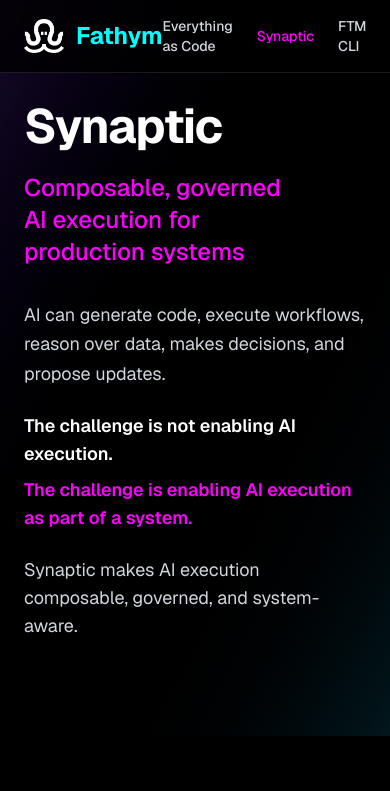
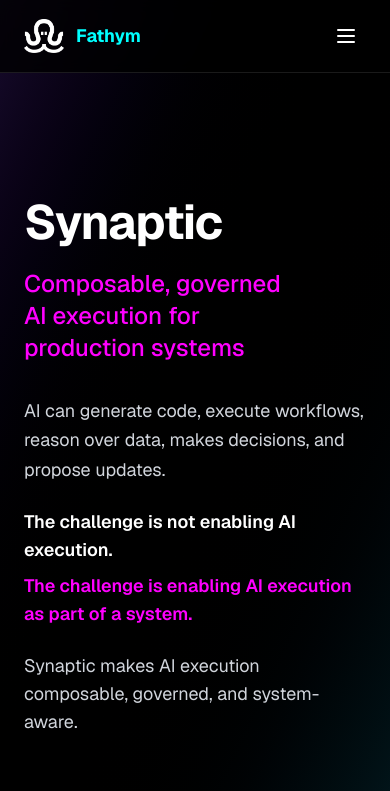
Before and after one commit to mpjbusiness/v0-fathym-homepage-design, a Next.js app: page /synaptic in a window 390 px wide. Shown: the top 791 px of the page. Built offline with nearby package versions, Linux system fonts and the light colour scheme.

Commit message:
feat: create mobile-responsive Navbar component
Implement dropdown navbar with hamburger menu and update multiple pages

Co-authored-by: Matt Jackson <55766355+mpjbusiness@users.noreply.github.com>

```diff
--- a/app/everything-as-code/page.tsx
+++ b/app/everything-as-code/page.tsx
@@ -1,42 +1,13 @@
 import { Button } from "@/components/ui/button"
 import { ArrowRight, Code2, Workflow, Shield, Globe, Blocks, Cpu } from "lucide-react"
 import Link from "next/link"
-import Image from "next/image"
 import FathymArchitectureDiagram from "@/components/FathymArchitectureDiagram"
+import Navbar from "@/components/Navbar"
 
 export default function EverythingAsCodePage() {
   return (
     <div className="min-h-screen bg-black text-white">
-      <nav className="fixed top-0 z-50 w-full border-b border-white/10 bg-black/80 backdrop-blur-sm">
-        <div className="mx-auto flex max-w-7xl items-center justify-between px-6 py-4 lg:px-8">
-          <Link href="/" className="flex items-center gap-3 hover:opacity-80 transition-opacity">
-            <div className="relative h-10 w-10">
-              <Image src="/images/thinky-white.png" alt="Fathym" fill className="object-contain" />
-            </div>
-            <span className="text-xl sm:text-2xl font-bold text-[#00FFFF]">Fathym</span>
-          </Link>
-          <div className="flex items-center gap-3 sm:gap-6">
-            <Link
-              href="/everything-as-code"
-              className="text-xs sm:text-sm font-medium text-[#00FFFF] transition-colors hover:text-[#00FFFF]/80"
-            >
-              Everything as Code
-            </Link>
-            <Link
-              href="/synaptic"
-              className="text-xs sm:text-sm font-medium text-gray-300 transition-colors hover:text-[#FF00FF]"
-            >
-              Synaptic
-            </Link>
-            <Link
-              href="/ftm-cli"
-              className="text-xs sm:text-sm font-medium text-gray-300 transition-colors hover:text-[#FFFF00]"
-            >
-              FTM CLI
-            </Link>
-          </div>
-        </div>
-      </nav>
+      <Navbar currentPage="everything-as-code" />
 
       {/* Hero Section */}
       <section className="relative overflow-hidden pt-24 sm:pt-32">
@@ -463,7 +434,7 @@ export default function EverythingAsCodePage() {
               </div>
 
               <div>
-                <h4 className="text-xl font-bold text-[#FF00FF]">AI cannot:</h4>
+                <h4 className="text-xl font-bold text-[#FF00FF]">AI cannot</h4>
                 <ul className="mt-4 space-y-3 text-gray-300">
                   <li className="flex items-start gap-3">
                     <span className="text-[#FF00FF]">✕</span>
--- a/app/ftm-cli/page.tsx
+++ b/app/ftm-cli/page.tsx
@@ -1,42 +1,16 @@
 import { Button } from "@/components/ui/button"
 import { ArrowRight, Terminal, CheckCircle2, Shield, Zap, Eye, Lock } from "lucide-react"
 import Link from "next/link"
-import Image from "next/image"
-import FtmCliDiagram from "@/components/FtmCliDiagram" // Assuming FtmCliDiagram is imported from this path
+import FtmCliDiagram from "@/components/FtmCliDiagram"
+import Navbar from "@/components/Navbar"
 
 export default function FtmCliPage() {
   return (
     <div className="min-h-screen bg-black text-white">
-      <nav className="fixed top-0 z-50 w-full border-b border-white/10 bg-black/80 backdrop-blur-sm">
-        <div className="mx-auto flex max-w-7xl items-center justify-between px-6 py-4 lg:px-8">
-          <Link href="/" className="flex items-center gap-3 hover:opacity-80 transition-opacity">
-            <div className="relative h-10 w-10">
-              <Image src="/images/thinky-white.png" alt="Fathym" fill className="object-contain" />
-            </div>
-            <span className="text-2xl font-bold text-[#00FFFF]">Fathym</span>
-          </Link>
-          <div className="flex items-center gap-6">
-            <Link
-              href="/everything-as-code"
-              className="text-sm font-medium text-gray-300 transition-colors hover:text-[#00FFFF]"
-            >
-              Everything as Code
-            </Link>
-            <Link href="/synaptic" className="text-sm font-medium text-gray-300 transition-colors hover:text-[#FF00FF]">
-              Synaptic
-            </Link>
-            <Link
-              href="/ftm-cli"
-              className="text-sm font-medium text-[#FFFF00] transition-colors hover:text-[#FFFF00]/80"
-            >
-              FTM CLI
-            </Link>
-          </div>
-        </div>
-      </nav>
+      <Navbar currentPage="ftm-cli" />
 
       {/* Hero Section */}
-      <section className="relative overflow-hidden pt-20">
+      <section className="relative overflow-hidden pt-24 sm:pt-32">
         {/* Gradient Background Effect */}
         <div className="absolute inset-0 bg-gradient-to-br from-[#CA8A04]/20 via-black to-[#7C3AED]/20" />
         <div className="absolute inset-0 bg-[radial-gradient(ellipse_at_top_right,_var(--tw-gradient-stops))] from-[#FFFF00]/10 via-transparent to-transparent" />
@@ -68,7 +42,8 @@ export default function FtmCliPage() {
           <div className="mb-12 max-w-4xl">
             <h3 className="text-3xl font-bold text-white sm:text-4xl">FTM CLI governs AI-driven change</h3>
             <p className="mt-4 text-lg text-gray-300">
-              FTM CLI implements a stage-gated workflow where every change — AI-proposed or human-initiated —passes through explicit approval gates before execution.
+              FTM CLI implements a stage-gated workflow where every change — AI-proposed or human-initiated —passes
+              through explicit approval gates before execution.
             </p>
           </div>
           <FtmCliDiagram />
--- a/app/page.tsx
+++ b/app/page.tsx
@@ -1,43 +1,14 @@
 import { Button } from "@/components/ui/button"
 import { ArrowRight, Code2, Shield, Zap } from "lucide-react"
 import Link from "next/link"
-import Image from "next/image"
 import { EacEcosystemDiagram } from "@/components/eac-ecosystem-diagram"
 import { EacSchemaDisplay } from "@/components/eac-schema-display"
+import Navbar from "@/components/Navbar"
 
 export default function HomePage() {
   return (
     <div className="min-h-screen bg-black text-white">
-      <nav className="fixed top-0 z-50 w-full border-b border-white/10 bg-black/80 backdrop-blur-sm">
-        <div className="mx-auto flex max-w-7xl items-center justify-between px-6 py-4 lg:px-8">
-          <Link href="/" className="flex items-center gap-3 hover:opacity-80 transition-opacity">
-            <div className="relative h-10 w-10">
-              <Image src="/images/thinky-white.png" alt="Fathym" fill className="object-contain" />
-            </div>
-            <span className="text-xl sm:text-2xl font-bold text-[#00FFFF]">Fathym</span>
-          </Link>
-          <div className="flex items-center gap-3 sm:gap-6">
-            <Link
-              href="/everything-as-code"
-              className="text-xs sm:text-sm font-medium text-gray-300 transition-colors hover:text-[#00FFFF]"
-            >
-              Everything as Code
-            </Link>
-            <Link
-              href="/synaptic"
-              className="text-xs sm:text-sm font-medium text-gray-300 transition-colors hover:text-[#FF00FF]"
-            >
-              Synaptic
-            </Link>
-            <Link
-              href="/ftm-cli"
-              className="text-xs sm:text-sm font-medium text-gray-300 transition-colors hover:text-[#FFFF00]"
-            >
-              FTM CLI
-            </Link>
-          </div>
-        </div>
-      </nav>
+      <Navbar currentPage="home" />
 
       {/* Hero Section */}
       <section className="relative overflow-hidden pt-24 sm:pt-32">
--- a/app/synaptic/page.tsx
+++ b/app/synaptic/page.tsx
@@ -1,41 +1,16 @@
 import { Button } from "@/components/ui/button"
 import { ArrowRight, Brain, Shield, Workflow, Lock, Cloud, Layers } from "lucide-react"
 import Link from "next/link"
-import Image from "next/image"
 import SynapticGovernanceDiagram from "@/components/SynapticGovernanceDiagram"
+import Navbar from "@/components/Navbar"
 
 export default function SynapticPage() {
   return (
     <div className="min-h-screen bg-black text-white">
-      <nav className="fixed top-0 z-50 w-full border-b border-white/10 bg-black/80 backdrop-blur-sm">
-        <div className="mx-auto flex max-w-7xl items-center justify-between px-6 py-4 lg:px-8">
-          <Link href="/" className="flex items-center gap-3 hover:opacity-80 transition-opacity">
-            <div className="relative h-10 w-10">
-              <Image src="/images/thinky-white.png" alt="Fathym" fill className="object-contain" />
-            </div>
-            <span className="text-2xl font-bold text-[#00FFFF]">Fathym</span>
-          </Link>
-          <div className="flex items-center gap-6">
-            <Link
-              href="/everything-as-code"
-              className="text-sm font-medium text-gray-300 transition-colors hover:text-[#00FFFF]"
-            >
-              Everything as Code
-            </Link>
-            <Link
-              href="/synaptic"
-              className="text-sm font-medium text-[#FF00FF] transition-colors hover:text-[#FF00FF]/80"
-            >
-              Synaptic
-            </Link>
-            <Link href="/ftm-cli" className="text-sm font-medium text-gray-300 transition-colors hover:text-[#FFFF00]">
-              FTM CLI
-            </Link>
-          </div>
-        </div>
-      </nav>
+      <Navbar currentPage="synaptic" />
+
       {/* Hero Section */}
-      <section className="relative overflow-hidden">
+      <section className="relative overflow-hidden pt-24 sm:pt-32">
         {/* Gradient Background Effect */}
         <div className="absolute inset-0 bg-gradient-to-br from-[#7C3AED]/20 via-black to-[#0E7490]/20" />
         <div className="absolute inset-0 bg-[radial-gradient(ellipse_at_top_right,_var(--tw-gradient-stops))] from-[#FF00FF]/10 via-transparent to-transparent" />
--- /dev/null
+++ b/components/Navbar.tsx
@@ -0,0 +1,95 @@
+"use client"
+
+import { useState } from "react"
+import Link from "next/link"
+import Image from "next/image"
+import { Menu, X } from "lucide-react"
+
+interface NavbarProps {
+  currentPage?: "home" | "everything-as-code" | "synaptic" | "ftm-cli"
+}
+
+export default function Navbar({ currentPage = "home" }: NavbarProps) {
+  const [isOpen, setIsOpen] = useState(false)
+
+  const getNavLinkClass = (page: string, hoverColor: string) => {
+    const isActive = currentPage === page
+    const baseClass = "font-medium transition-colors text-sm md:text-base"
+    const activeClass = isActive ? `text-${hoverColor}` : "text-gray-300"
+    return `${baseClass} ${activeClass} hover:text-${hoverColor}`
+  }
+
+  return (
+    <nav className="fixed top-0 z-50 w-full border-b border-white/10 bg-black/80 backdrop-blur-sm">
+      <div className="mx-auto flex max-w-7xl items-center justify-between px-6 py-4 lg:px-8">
+        {/* Logo */}
+        <Link href="/" className="flex items-center gap-3 hover:opacity-80 transition-opacity">
+          <div className="relative h-10 w-10">
+            <Image src="/images/thinky-white.png" alt="Fathym" fill className="object-contain" />
+          </div>
+          <span className="text-lg md:text-2xl font-bold text-[#00FFFF]">Fathym</span>
+        </Link>
+
+        {/* Desktop Navigation */}
+        <div className="hidden md:flex items-center gap-6">
+          <Link
+            href="/everything-as-code"
+            className={`${currentPage === "everything-as-code" ? "text-[#00FFFF]" : "text-gray-300"} font-medium transition-colors hover:text-[#00FFFF]`}
+          >
+            Everything as Code
+          </Link>
+          <Link
+            href="/synaptic"
+            className={`${currentPage === "synaptic" ? "text-[#FF00FF]" : "text-gray-300"} font-medium transition-colors hover:text-[#FF00FF]`}
+          >
+            Synaptic
+          </Link>
+          <Link
+            href="/ftm-cli"
+            className={`${currentPage === "ftm-cli" ? "text-[#FFFF00]" : "text-gray-300"} font-medium transition-colors hover:text-[#FFFF00]`}
+          >
+            FTM CLI
+          </Link>
+        </div>
+
+        {/* Mobile Menu Button */}
+        <button
+          onClick={() => setIsOpen(!isOpen)}
+          className="md:hidden p-2 hover:bg-white/10 rounded-lg transition-colors"
+          aria-label="Toggle menu"
+        >
+          {isOpen ? <X className="h-6 w-6 text-white" /> : <Menu className="h-6 w-6 text-white" />}
+        </button>
+      </div>
+
+      {/* Mobile Navigation */}
+      {isOpen && (
+        <div className="md:hidden border-t border-white/10 bg-black/90">
+          <div className="flex flex-col gap-4 px-6 py-4">
+            <Link
+              href="/everything-as-code"
+              className={`${currentPage === "everything-as-code" ? "text-[#00FFFF]" : "text-gray-300"} font-medium transition-colors hover:text-[#00FFFF]`}
+              onClick={() => setIsOpen(false)}
+            >
+              Everything as Code
+            </Link>
+            <Link
+              href="/synaptic"
+              className={`${currentPage === "synaptic" ? "text-[#FF00FF]" : "text-gray-300"} font-medium transition-colors hover:text-[#FF00FF]`}
+              onClick={() => setIsOpen(false)}
+            >
+              Synaptic
+            </Link>
+            <Link
+              href="/ftm-cli"
+              className={`${currentPage === "ftm-cli" ? "text-[#FFFF00]" : "text-gray-300"} font-medium transition-colors hover:text-[#FFFF00]`}
+              onClick={() => setIsOpen(false)}
+            >
+              FTM CLI
+            </Link>
+          </div>
+        </div>
+      )}
+    </nav>
+  )
+}
```
